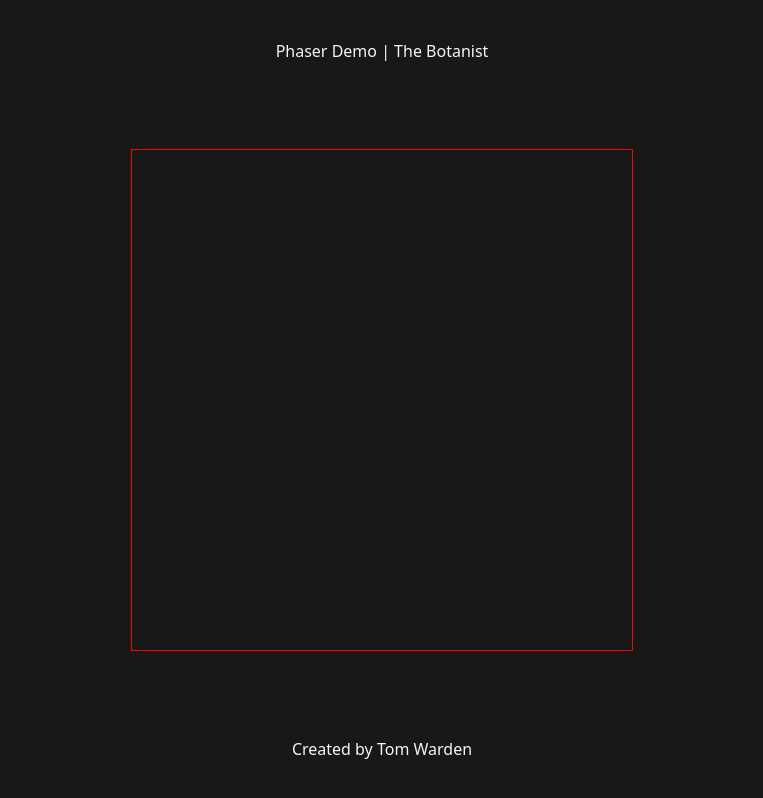
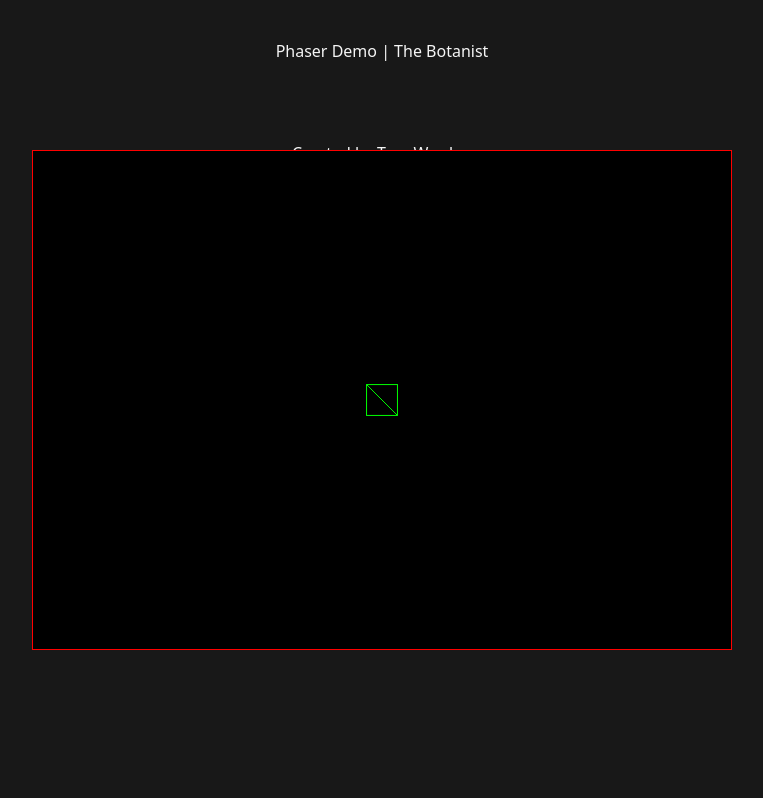
Before and after one commit to tomlukewarden/MSc-Project, a React (Vite) app: page / in a window 1280 px wide. Shown: the whole page, without its empty margins (258-1021 px from the left). Built offline with nearby package versions, Linux system fonts and the light colour scheme; no server answers.

Commit message:
Refactor GameCanvas component and update index.html to remove main tag; adjust canvas rendering logic

```diff
--- a/index.html
+++ b/index.html
@@ -8,10 +8,11 @@
   </head>
   <body>
     <header><p>Phaser Demo | The Botanist </p></header>
-    <main>
-      <canvas id="gameCanvas" width="500" height="500"></canvas>
-    </main>
+
+    <div id="root"></div>
+
     <footer><p>Created by Tom Warden</p></footer>
+
     <script type="module" src="/src/main.jsx"></script>
   </body>
 </html>
--- a/src/components/gameCanvas.jsx
+++ b/src/components/gameCanvas.jsx
@@ -1,16 +1,41 @@
-
+import React, { useEffect, useRef } from "react";
 import Phaser from "phaser";
 
 function GameCanvas() {
-const config = {
-        type: Phaser.WEBGL,
-        width: sizes.width,
-        height: sizes.height,
-        canvas: gameCanvas
-    };
+    const canvasRef = useRef(null);
 
+    useEffect(() => {
+        if (!canvasRef.current) {
+            console.error("Canvas ref is null");
+            return;
+        }
 
-    const game = new Phaser.Game(config);
+        const config = {
+            type: Phaser.WEBGL,
+            width: 700,
+            height: 500,
+            canvas: canvasRef.current,
+            scene: {
+                preload() {
+                    this.load.image('sky', 'https://labs.phaser.io/assets/skies/space3.png');
+                },
+                create() {
+                    console.log("Phaser is running");
+                    this.add.image(350, 250, 'sky');
+                }
+            }
+        };
+
+        new Phaser.Game(config); // ✅ Still runs Phaser, no destroy
+    }, []);
+
+    return (
+        <canvas
+            id="gameCanvas"
+            ref={canvasRef}
+            style={{ display: 'block', width: '700px', height: '500px', background: '#111' }}
+        />
+    );
 }
 
 export default GameCanvas;
--- a/src/index.css
+++ b/src/index.css
@@ -38,6 +38,9 @@ main{
 }
 
 #gameCanvas{
+  display: block;
+  display: block;
+  background-color: #111;
   border: 1px solid red;
   position: absolute;
   top: 50%;
```
